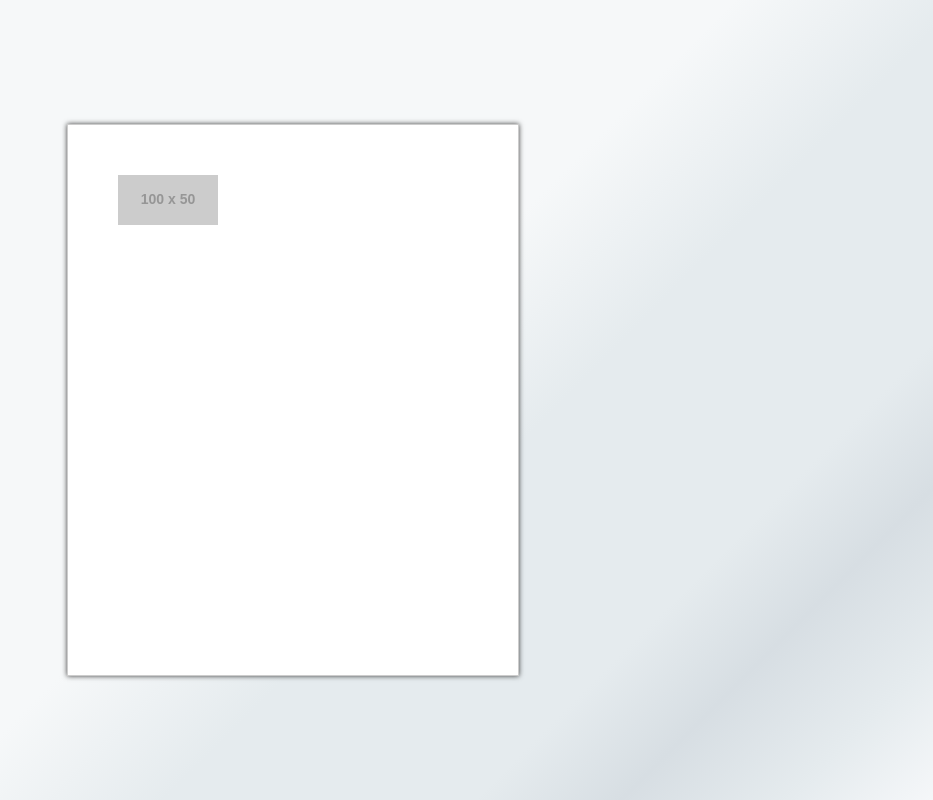
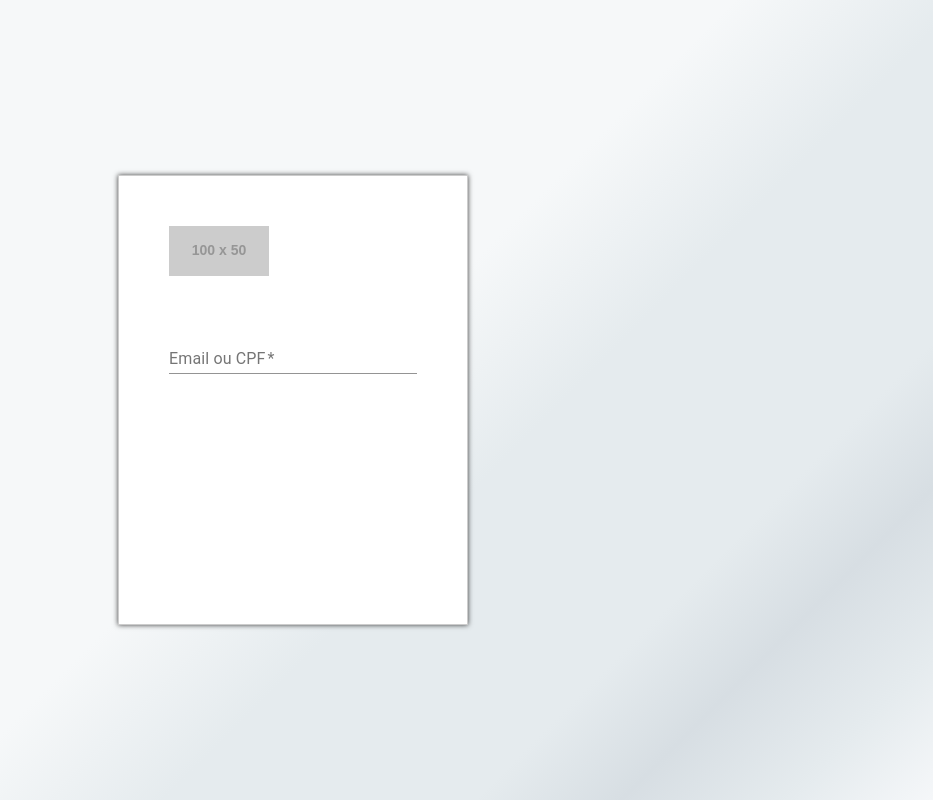
Before and after one commit to Simillo/SIE, a Vue app in the folder Interface/: page /#/ in a window 1280 px wide. Shown: the whole page, without its empty margins (347-1280 px from the left). Built offline with nearby package versions, Linux system fonts and the light colour scheme.

Commit message:
Material

```diff
--- a/Interface/package.json
+++ b/Interface/package.json
@@ -28,7 +28,7 @@
     "babel-preset-stage-2": "^6.22.0",
     "chalk": "^2.0.1",
     "copy-webpack-plugin": "^4.0.1",
-    "css-loader": "^0.28.0",
+    "css-loader": "^0.28.11",
     "eslint": "^4.15.0",
     "eslint-config-standard": "^10.2.1",
     "eslint-friendly-formatter": "^3.0.0",
@@ -55,6 +55,7 @@
     "sass-loader": "^7.0.1",
     "semver": "^5.3.0",
     "shelljs": "^0.7.6",
+    "style-loader": "^0.20.3",
     "uglifyjs-webpack-plugin": "^1.1.1",
     "url-loader": "^0.5.8",
     "vue-loader": "^13.3.0",
--- a/Interface/src/App.vue
+++ b/Interface/src/App.vue
@@ -32,10 +32,10 @@ html, body {
   position: absolute;
   height: 100%;
   width: 100%;
-  .middle-box {
+  .box-middle {
     display: table-cell;
     vertical-align: middle;
-    .inner-box {
+    .box-inner {
       -webkit-box-shadow: 0px 0px 5px 0px rgba(0,0,0,0.75);
       -moz-box-shadow: 0px 0px 5px 0px rgba(0,0,0,0.75);
       box-shadow: 0px 0px 5px 0px rgba(0,0,0,0.75);
@@ -46,10 +46,13 @@ html, body {
       margin-left: auto;
       margin-right: auto;
       padding: 50px;
-      .logo-box {
+      .box-logo {
         background: url('http://via.placeholder.com/100x50');
         width: 100px;
         height: 50px;
+      }
+      .content-box {
+        margin-top: 50px;
       }
     }
   }
--- a/Interface/src/components/Home.vue
+++ b/Interface/src/components/Home.vue
@@ -1,15 +1,22 @@
 <template lang='pug'>
   .box
-    .middle-box
-      .inner-box
-        .logo-box
+    .box-middle
+      .box-inner
+        .box-logo
+        .content-box
+          md-field
+            label Email ou CPF
+            md-input(
+              v-model='emailOrCpf'
+              required)
 </template>
 
 <script>
 export default {
-  name: 'HelloWorld',
+  name: 'Home',
   data () {
     return {
+      emailOrCpf: ''
     }
   }
 }
--- a/Interface/src/main.js
+++ b/Interface/src/main.js
@@ -2,9 +2,14 @@
 // (runtime-only or standalone) has been set in webpack.base.conf with an alias.
 import Vue from 'vue'
 import App from './App'
+import VueMaterial from 'vue-material'
+import 'vue-material/dist/vue-material.min.css'
+import 'vue-material/dist/theme/default.css'
 import router from './router'
 
 Vue.config.productionTip = false
+
+Vue.use(VueMaterial)
 
 /* eslint-disable no-new */
 new Vue({
```
Also changed, not shown: 2 other files (tests, documents, lock files or other folders).
